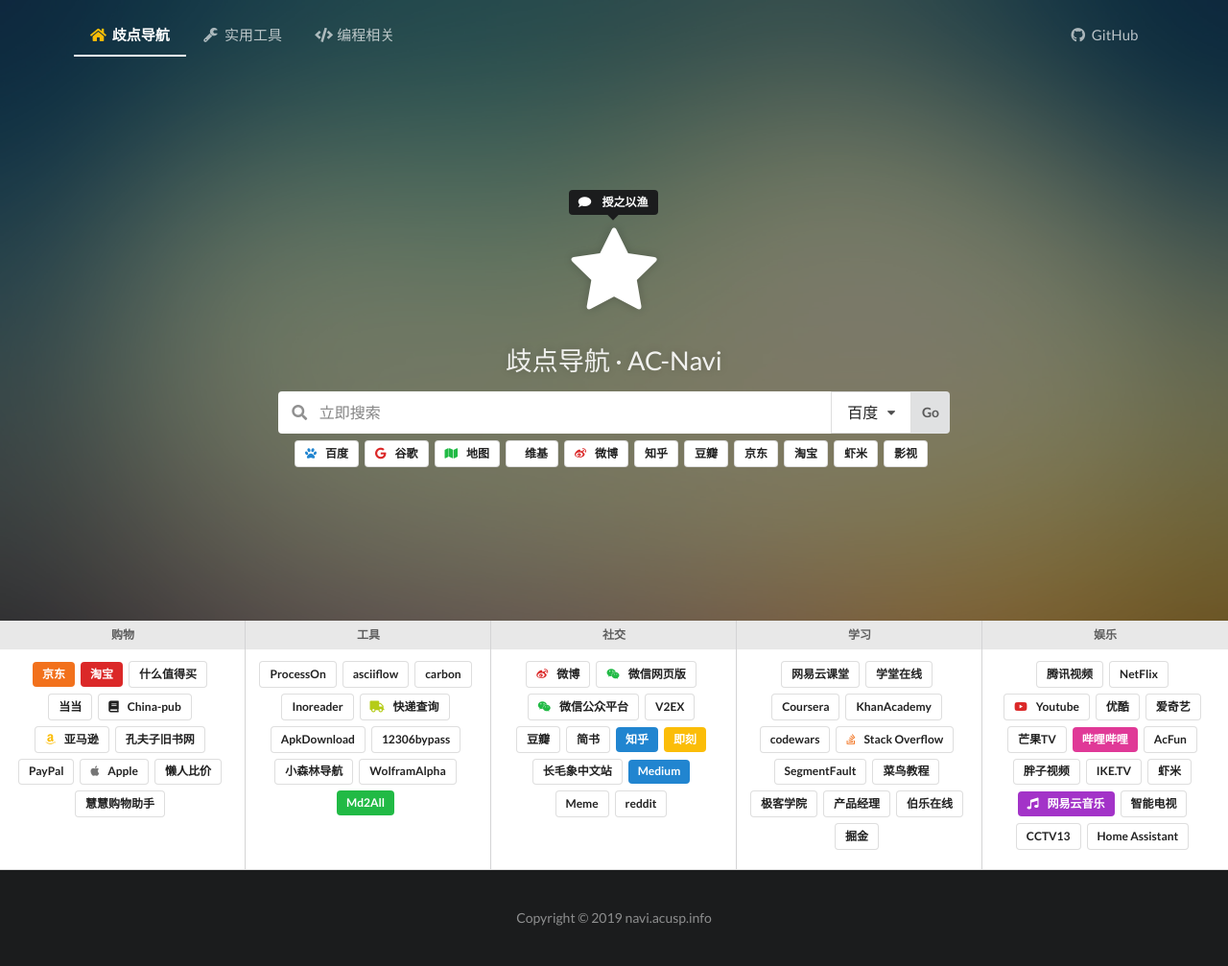
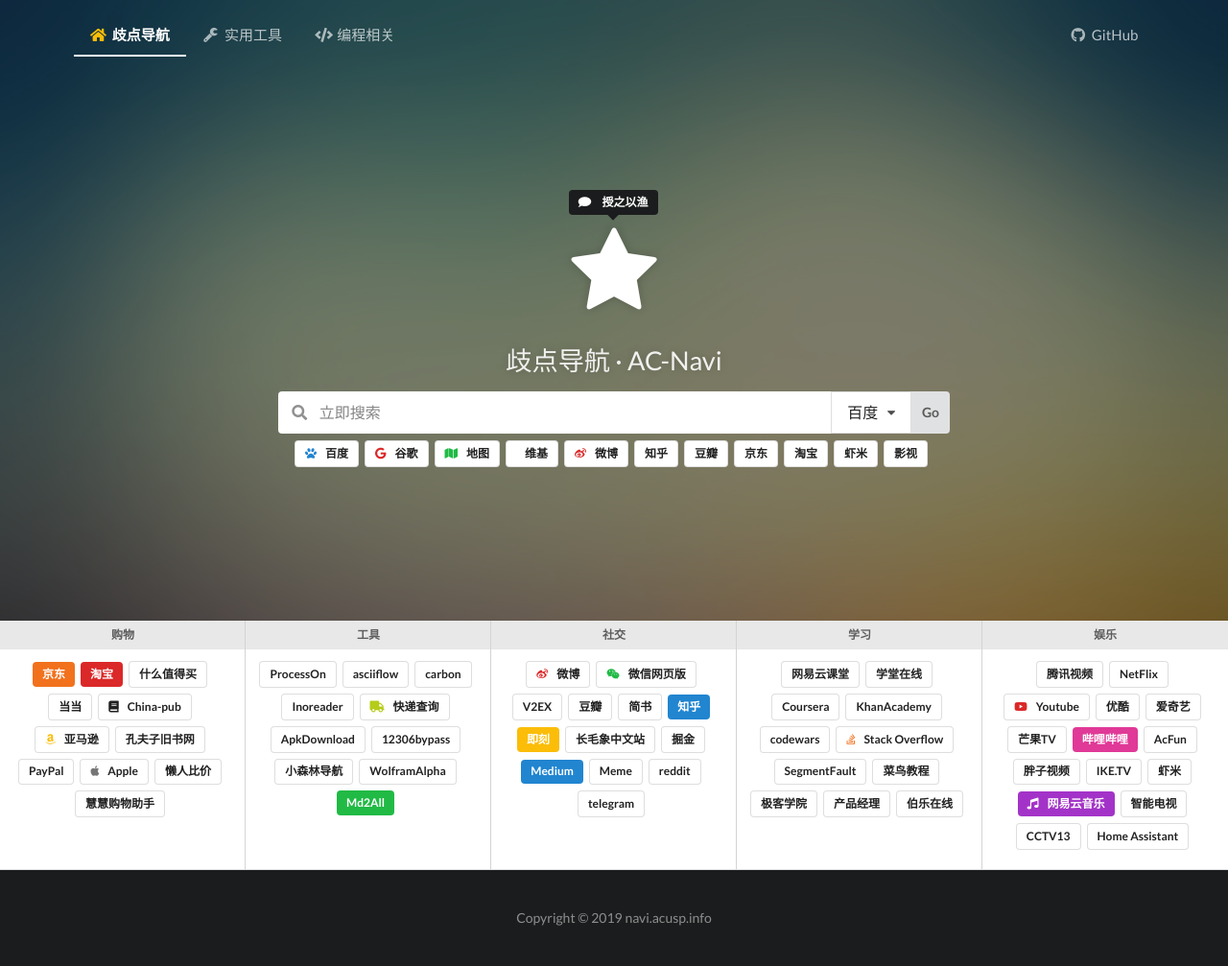
Before and after one commit to acusp/AC-Navi, a Jekyll site: the page built from index.html, in a window 1280 px wide. Shown: the whole page at 96% size. Built offline with Jekyll 4.4.1, drawn with Linux system fonts in a browser that asks for light colours; comment, search, counter and statistics services are not loaded.

Commit message:
Update home links

```diff
--- a/_data/home_links.yml
+++ b/_data/home_links.yml
@@ -106,11 +106,6 @@
       style: basic
       url: http://wx.qq.com/
 
-    - name: 微信公众平台
-      icon: wechat green
-      style: basic
-      url: https://mp.weixin.qq.com
-
     - name: V2EX
       style: basic
       url: https://www.v2ex.com/
@@ -135,6 +130,10 @@
       style: basic
       url: https://cmx.im/
 
+    - name: 掘金
+      style: basic
+      url: https://juejin.im/
+
     - name: Medium
       style: blue
       url: https://medium.com/
@@ -146,6 +145,10 @@
     - name: reddit
       style: basic
       url: https://www.reddit.com/
+
+    - name: telegram
+      style: basic
+      url: https://web.telegram.org/#/im
 
 
   - category: 学习
@@ -194,10 +197,6 @@
     - name: 伯乐在线
       style: basic
       url: http://web.jobbole.com/
-
-    - name: 掘金
-      style: basic
-      url: https://juejin.im/
 
 
 
```
